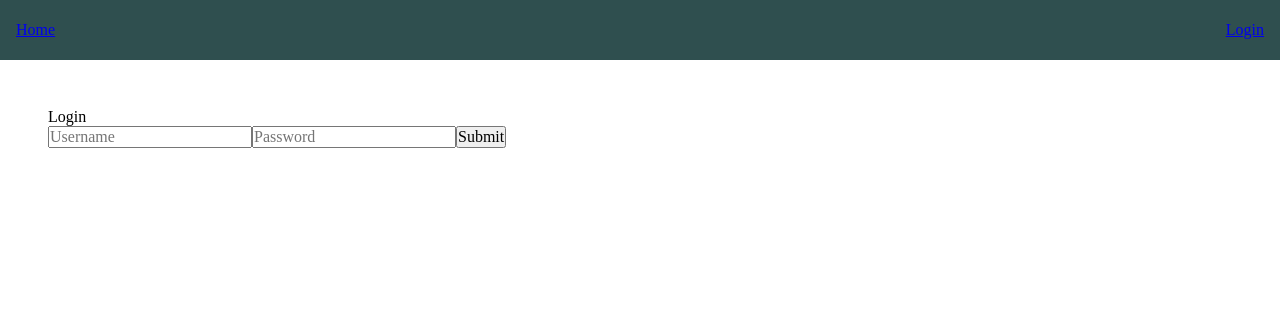
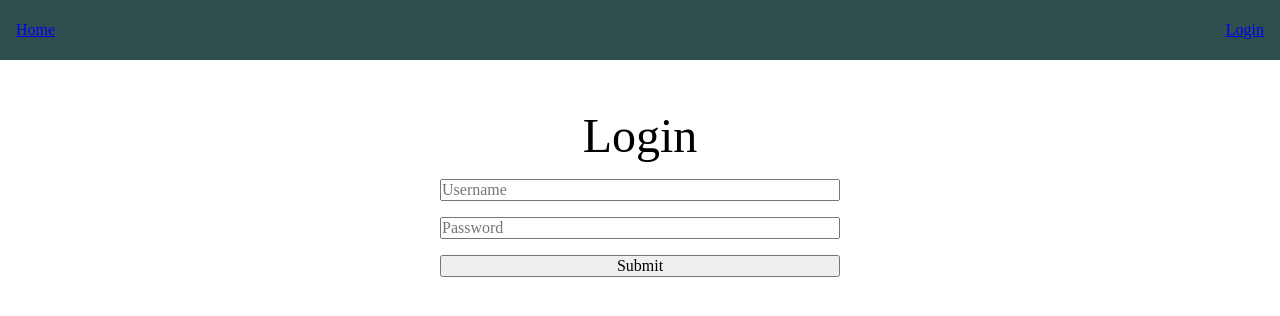
Before and after one commit to Pfirewire/pfinance, a React (Create React App) app: page /login in a window 1280 px wide. Shown: the top 316 px of the page. Built offline with nearby package versions, Linux system fonts and the light colour scheme.

Commit message:
some styling added to login form

```diff
--- a/src/components/forms/LoginForm.js
+++ b/src/components/forms/LoginForm.js
@@ -13,29 +13,6 @@ function LoginForm() {
 
     const handleSubmit = async e => {
         e.preventDefault();
-        // const bodyObject = JSON.stringify({
-        //     username: inputs.username,
-        //     password: inputs.password,
-        // });
-        // let formData = new FormData();
-        // formData.append('username', inputs.username);
-        // formData.append('password', inputs.password);
-        // console.log(bodyObject);
-        // const results = await fetch("http://localhost:8080/login", {
-        //     method: 'POST',
-        //     // headers: {
-        //     //     'Content-Type': 'application/x-www-form-urlencoded',
-        //     // },
-        //     body: formData
-        // });
-        // console.log(results);
-        // if(results.ok) {
-        //     console.log("Ok Response! Attempting to get token");
-        //     const tokenResults = await fetch("http://localhost:8080/token", {
-        //         method: 'POST',
-        //     });
-        //     console.log(tokenResults);
-        // }
         const results = await fetch("http://localhost:8080/login", {
             method: 'POST',
             headers: {
@@ -60,17 +37,6 @@ function LoginForm() {
             const getData = await getResults.json();
             console.log(getData);
         }
-
-        // if(results.ok) {
-        //     console.log("Ok response! trying to get token");
-        //     const tokenResults = await fetch("http://localhost:8080/token", {
-        //         method: 'POST',
-        //     });
-        //     console.log(tokenResults);
-        // } else {
-        //     console.log("Bad response!");
-        // }
-
     };
 
     return(
@@ -98,5 +64,16 @@ function LoginForm() {
 export default LoginForm;
 
 const LoginFormWrapper = styled.form`
-
+  display: flex;
+  flex-direction: column;
+  align-items: center;
+  width: 400px;
+  margin: 0 auto;
+  h1 {
+    font-size: xxx-large;
+  }
+  button, input {
+    width: 100%;
+    margin-top: 1rem;
+  }
 `;
```
